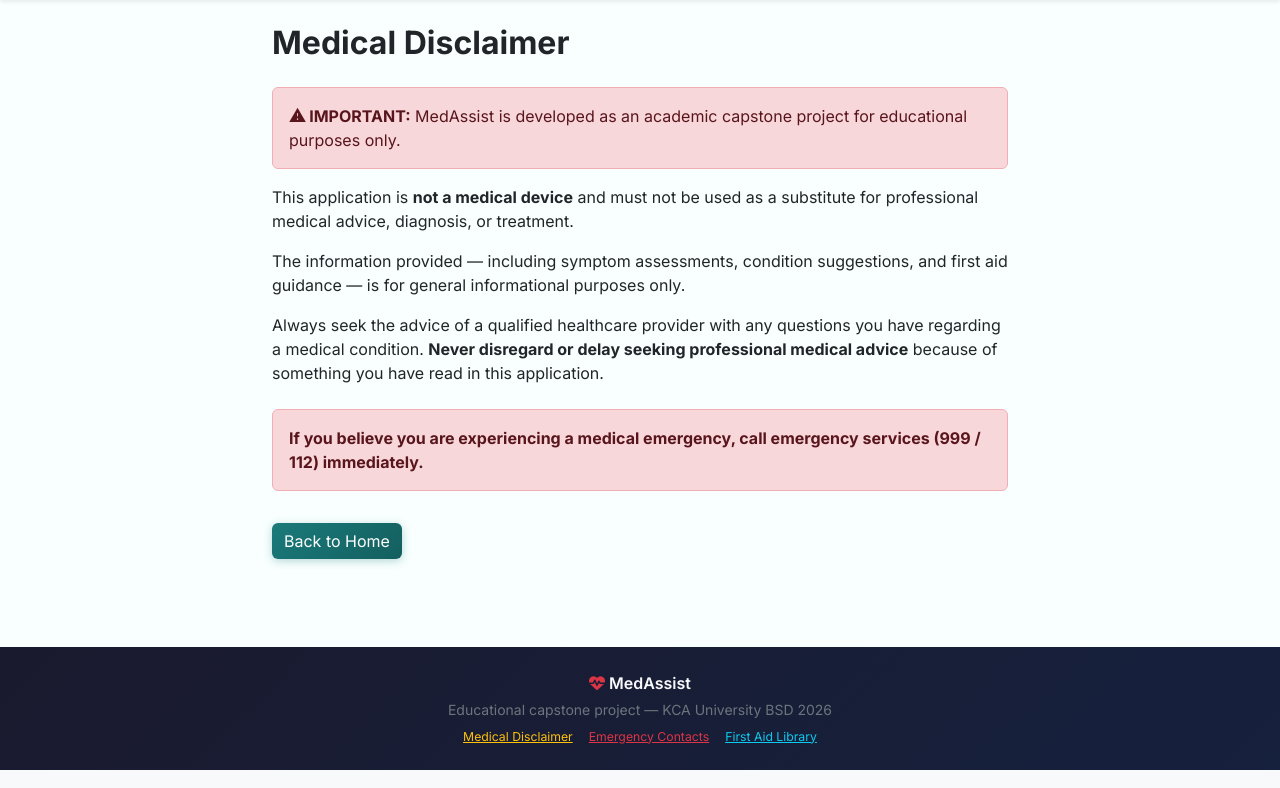
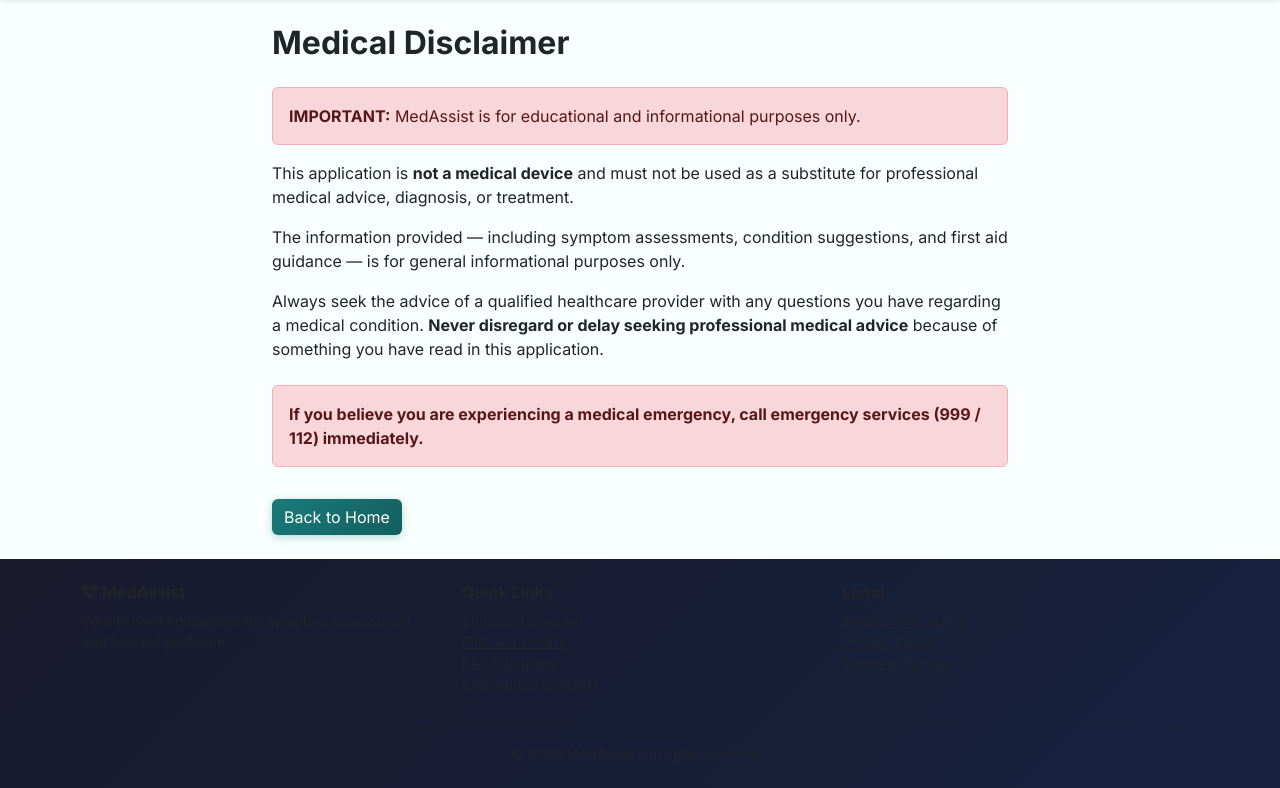
Before and after one commit to winstone-1/med-assist, a Flask app: page /disclaimer in a window 1280 px wide. Shown: the part 96-884 px from the top of the page. Run offline with Flask 3, Linux system fonts and the light colour scheme.

Commit message:
feat: enhance 404 page with Font Awesome icons and update disclaimer text; improve index layout and severity scale descriptions; add render configuration file

```diff
--- a/templates/404.html
+++ b/templates/404.html
@@ -3,17 +3,17 @@
 {% block content %}
 
 <div class="text-center py-5">
-  <div style="font-size: 6rem;">🩺</div>
+  <i class="fa-solid fa-hospital-user fa-4x text-teal mb-3"></i>
   <h1 class="fw-bold text-teal display-4">404</h1>
   <h4 class="text-muted mb-3">Page Not Found</h4>
   <p class="text-muted mb-4">
     The page you're looking for doesn't exist or has been moved.
   </p>
   <a href="{{ url_for('index') }}" class="btn btn-teal btn-lg me-2">
-    <i class="bi bi-house me-2"></i>Go Home
+    <i class="fa-solid fa-house me-2"></i>Go Home
   </a>
   <a href="{{ url_for('symptom_form') }}" class="btn btn-outline-teal btn-lg">
-    <i class="bi bi-search-heart me-2"></i>Check Symptoms
+    <i class="fa-solid fa-stethoscope me-2"></i>Check Symptoms
   </a>
 </div>
 
--- a/templates/base.html
+++ b/templates/base.html
@@ -52,20 +52,22 @@
         </ul>
         <ul class="navbar-nav ms-auto">
           {% if current_user.is_authenticated %}
-          <li class="nav-item">
-            <a class="nav-link" href="{{ url_for('dashboard') }}">
+          <li class="nav-item dropdown">
+            <a class="nav-link dropdown-toggle" href="#" role="button" data-bs-toggle="dropdown">
               <i class="fa-solid fa-circle-user me-1"></i>{{ current_user.username }}
             </a>
-          </li>
-          <li class="nav-item">
-            <a class="nav-link" href="{{ url_for('profile') }}">
-              <i class="fa-solid fa-gear me-1"></i>Profile
-            </a>
-          </li>
-          <li class="nav-item">
-            <a class="nav-link" href="{{ url_for('logout') }}">
-              <i class="fa-solid fa-right-from-bracket me-1"></i>Logout
-            </a>
+            <ul class="dropdown-menu dropdown-menu-end">
+              <li><a class="dropdown-item" href="{{ url_for('dashboard') }}">
+                <i class="fa-solid fa-gauge me-2"></i>Dashboard
+              </a></li>
+              <li><a class="dropdown-item" href="{{ url_for('profile') }}">
+                <i class="fa-solid fa-user me-2"></i>Profile
+              </a></li>
+              <li><hr class="dropdown-divider"></li>
+              <li><a class="dropdown-item text-danger" href="{{ url_for('logout') }}">
+                <i class="fa-solid fa-right-from-bracket me-2"></i>Logout
+              </a></li>
+            </ul>
           </li>
           {% else %}
           <li class="nav-item">
@@ -112,18 +114,38 @@
   </button>
 
   <!-- Footer -->
-  <footer class="text-light text-center py-4 small">
+  <footer class="footer mt-auto py-4">
     <div class="container">
-      <p class="mb-1 fw-semibold fs-6">
-        <i class="fa-solid fa-heart-pulse text-danger me-1"></i>MedAssist
-      </p>
-      <p class="text-secondary mb-2">
-        Educational capstone project — KCA University BSD 2026
-      </p>
-      <div class="d-flex justify-content-center gap-3">
-        <a href="{{ url_for('disclaimer') }}" class="text-warning small">Medical Disclaimer</a>
-        <a href="{{ url_for('emergency') }}" class="text-danger small">Emergency Contacts</a>
-        <a href="{{ url_for('firstaid_list') }}" class="text-info small">First Aid Library</a>
+      <div class="row">
+        <div class="col-md-4 mb-3 mb-md-0">
+          <h6 class="fw-bold mb-2">
+            <i class="fa-solid fa-heart-pulse text-teal me-1"></i>MedAssist
+          </h6>
+          <p class="text-muted small">
+            Your trusted companion for symptom assessment and first aid guidance.
+          </p>
+        </div>
+        <div class="col-md-4 mb-3 mb-md-0">
+          <h6 class="fw-bold mb-2">Quick Links</h6>
+          <ul class="list-unstyled small">
+            <li><a href="{{ url_for('symptom_form') }}" class="text-muted text-decoration-hover">Symptom Checker</a></li>
+            <li><a href="{{ url_for('firstaid_list') }}" class="text-muted text-decoration-hover">First Aid Library</a></li>
+            <li><a href="{{ url_for('bmi_calculator') }}" class="text-muted text-decoration-hover">BMI Calculator</a></li>
+            <li><a href="{{ url_for('emergency') }}" class="text-muted text-decoration-hover">Emergency Contacts</a></li>
+          </ul>
+        </div>
+        <div class="col-md-4">
+          <h6 class="fw-bold mb-2">Legal</h6>
+          <ul class="list-unstyled small">
+            <li><a href="{{ url_for('disclaimer') }}" class="text-muted text-decoration-hover">Medical Disclaimer</a></li>
+            <li><a href="#" class="text-muted text-decoration-hover">Privacy Policy</a></li>
+            <li><a href="#" class="text-muted text-decoration-hover">Terms of Service</a></li>
+          </ul>
+        </div>
+      </div>
+      <hr class="my-3">
+      <div class="text-center text-muted small">
+        &copy; 2026 MedAssist. All rights reserved.
       </div>
     </div>
   </footer>
--- a/templates/disclaimer.html
+++ b/templates/disclaimer.html
@@ -6,8 +6,7 @@
   <div class="col-md-8">
     <h2 class="fw-bold text-teal mb-4">Medical Disclaimer</h2>
     <div class="alert alert-danger">
-      <strong>⚠ IMPORTANT:</strong> MedAssist is developed as an academic
-      capstone project for educational purposes only.
+      <strong>IMPORTANT:</strong> MedAssist is for educational and informational purposes only.
     </div>
     <p>This application is <strong>not a medical device</strong> and must not
     be used as a substitute for professional medical advice, diagnosis, or treatment.</p>
@@ -17,7 +16,7 @@
     you have regarding a medical condition. <strong>Never disregard or delay seeking
     professional medical advice</strong> because of something you have read in this application.</p>
     <div class="alert alert-danger mt-4">
-      <strong> If you believe you are experiencing a medical emergency,
+      <strong>If you believe you are experiencing a medical emergency,
       call emergency services (999 / 112) immediately.</strong>
     </div>
     <a href="{{ url_for('index') }}" class="btn btn-teal mt-3">Back to Home</a>
```
Also changed, not shown: render.yaml (added, +17 -0 lines), templates/index.html (+10 -10 lines).
